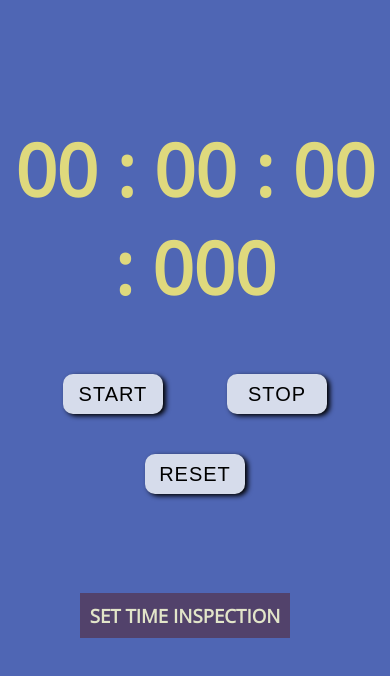
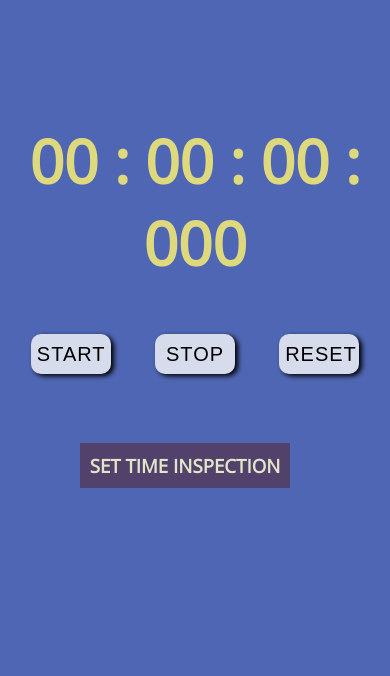
Before and after one commit to reiniellematt/stopwatch, a plain HTML site: page index.html in a window 390 px wide. Drawn offline with nearby package versions, Linux system fonts and the light colour scheme.

Commit message:
Fit for mobile phones

```diff
--- a/css/appearance.sass
+++ b/css/appearance.sass
@@ -16,8 +16,7 @@ body
             height: 40px
             width: 100px
             font-size: 20px
-            margin: 30px
-            margin-top: 10px
+            margin: 10px 30px 30px 30px
             background-color: #d6dceb
             border-style: none
             border-radius: 10px
@@ -54,3 +53,18 @@ body
 
     #countdown
         margin-left: 20px
+
+
+@media screen and (max-width: 480px)
+    body
+        margin: 5px
+
+        #time
+            font-size: 60px
+
+        #controls
+
+            .btns
+                width: 80px
+                margin: 10px 20px 0 20px
+                font-size: 20px
--- a/index.html
+++ b/index.html
@@ -6,7 +6,7 @@
 
     <title>Stopwatch</title>
 
-    <link type="text/css" rel="stylesheet" href="css/main.css">
+    <link type="text/css" rel="stylesheet" media="screen" href="css/main.css">
 </head>
 <body onload="show();">
     <h1 id="time"></h1>
```
Also changed, not shown: css/main.css.
